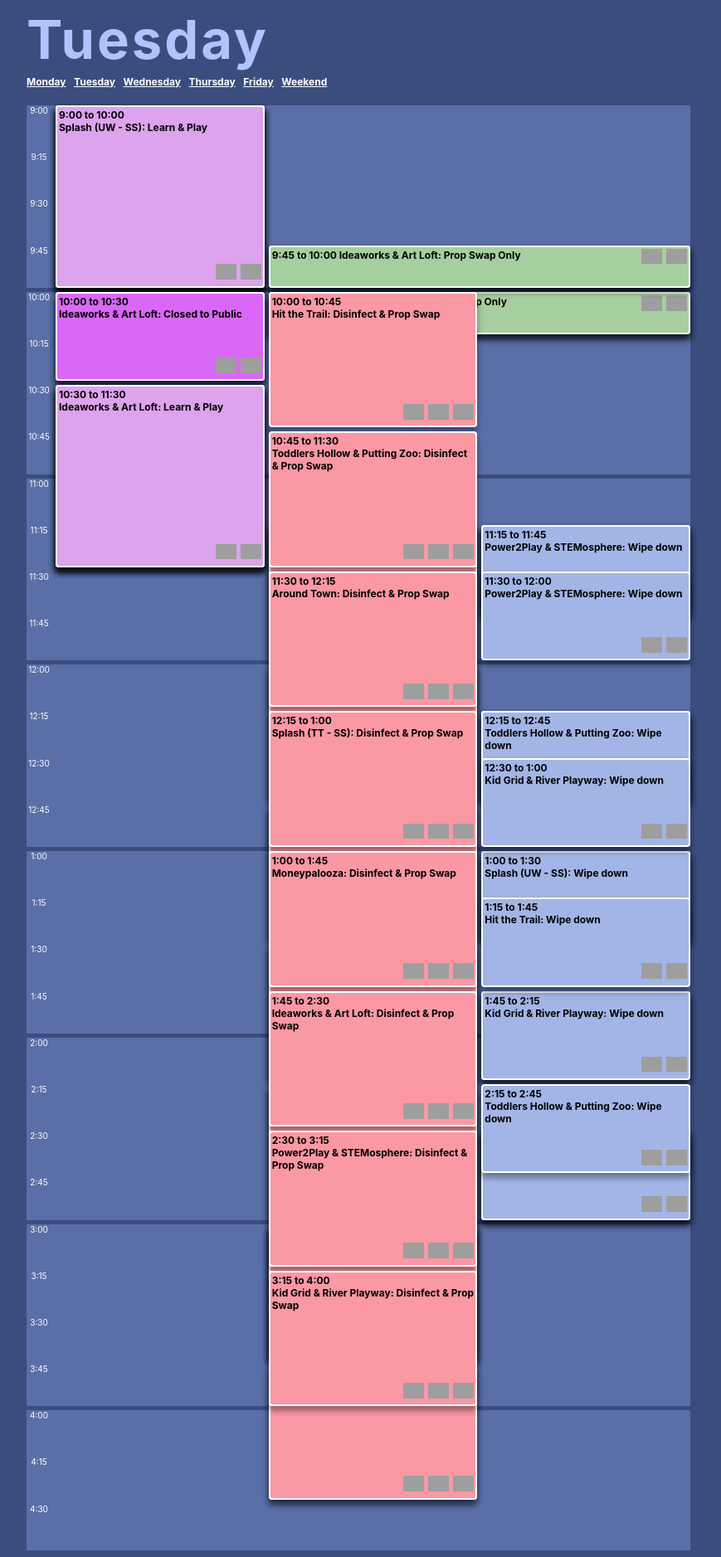
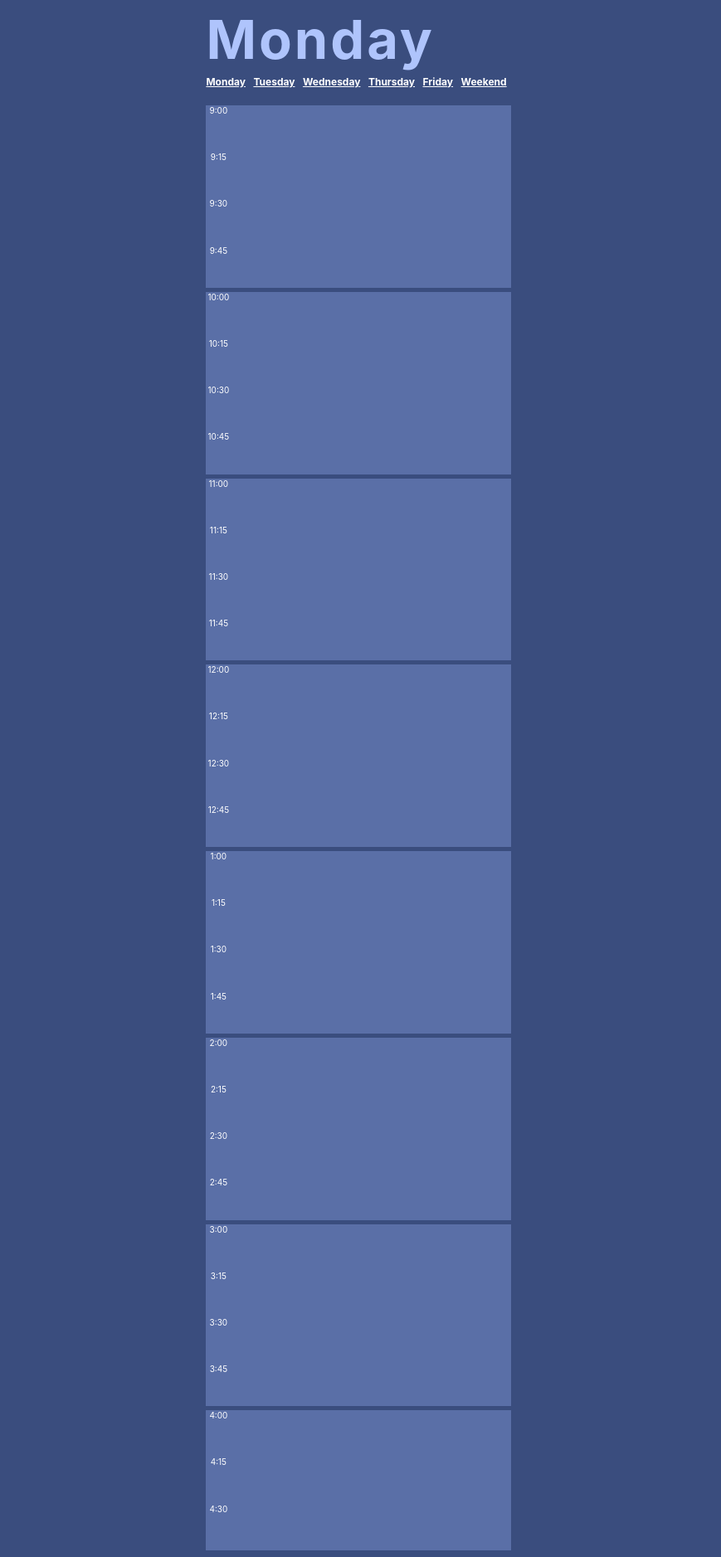
Before and after one commit to UnicycleDumpTruck/skdout, a Jekyll site: the page built from today.markdown, in a window 1280 px wide. Shown: the whole page at 83% size, without its empty margins (208-1077 px from the left). Built offline with Jekyll 4.4.1, drawn with Linux system fonts in a browser that asks for light colours; some of the changed lines change nothing that is shown; grey boxes are pictures that could not be loaded.

Commit message:
hide and show javascript first try

```diff
--- a/_layouts/today_tasks.html
+++ b/_layouts/today_tasks.html
@@ -17,16 +17,23 @@
     <meta name="theme-color" content="#ffffff">
     <script>
         function showToday() {
-            let weekdays = ['Monday', 'Tuesday', 'Wednesday', 'Thursday', 'Friday', 'Weekend', 'Weekend']
+            let weekdays = ['Weekend','Monday', 'Tuesday', 'Wednesday', 'Thursday', 'Friday', 'Weekend']
             var d = new Date();
             var n = d.getDay();
             var today = weekdays[n];
             document.getElementById("page_title").innerHTML = today;
 
-            var divsToHide = document.getElementsByClassName("classname"); //divsToHide is an array
-            for(var i = 0; i < divsToHide.length; i++){
-                divsToHide[i].style.visibility = "hidden"; // or
-                divsToHide[i].style.display = "none"; // depending on what you're doing
+            for(var j = 0; j < weekdays.length; j++) {
+                var divsToHide = document.getElementsByClassName(weekdays[j]); //divsToHide is an array
+                for(var i = 0; i < divsToHide.length; i++){
+                    //divsToHide[i].style.visibility = "hidden"; // or
+                    divsToHide[i].style.display = "none"; // depending on what you're doing
+                }
+            }
+            var divsToShow = document.getElementsByClassName("today"); //divsToHide is an array
+            for(var i = 0; i < divsToShow.length; i++){
+                //divsToShow[i].style.visibility = "hidden"; // or
+                divsToShow[i].style.display = "grid"; // depending on what you're doing
             }
         }
     </script>
--- a/styles.css
+++ b/styles.css
@@ -108,7 +108,7 @@
   color: black;
   border-radius: 4px;
   border: 2px solid white;
-  display: grid;
+  /*display: grid;*/
   row-gap: 0px;
   column-gap: 0px;
   grid-template-columns: 1fr 50px 50px;
```
